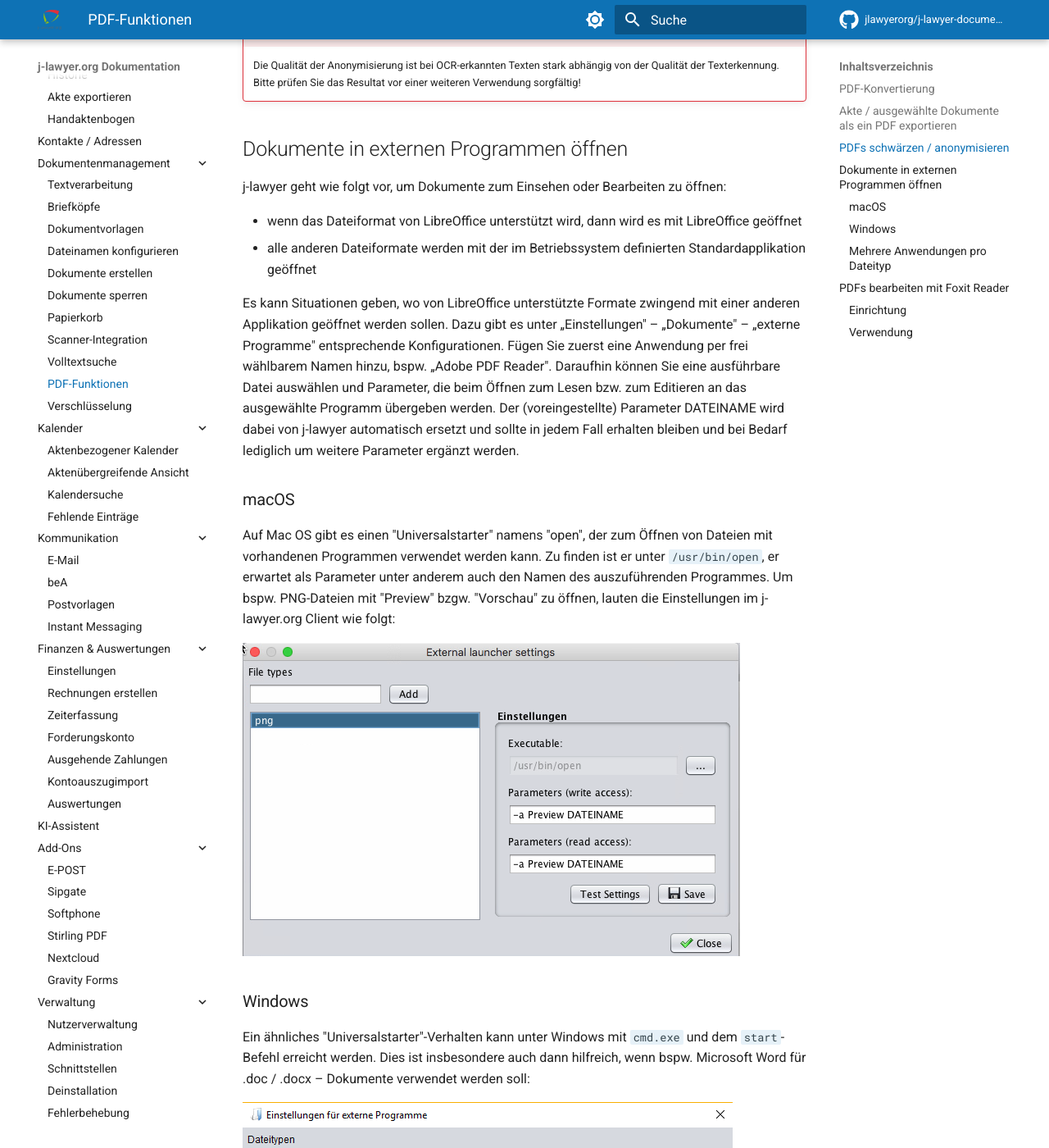
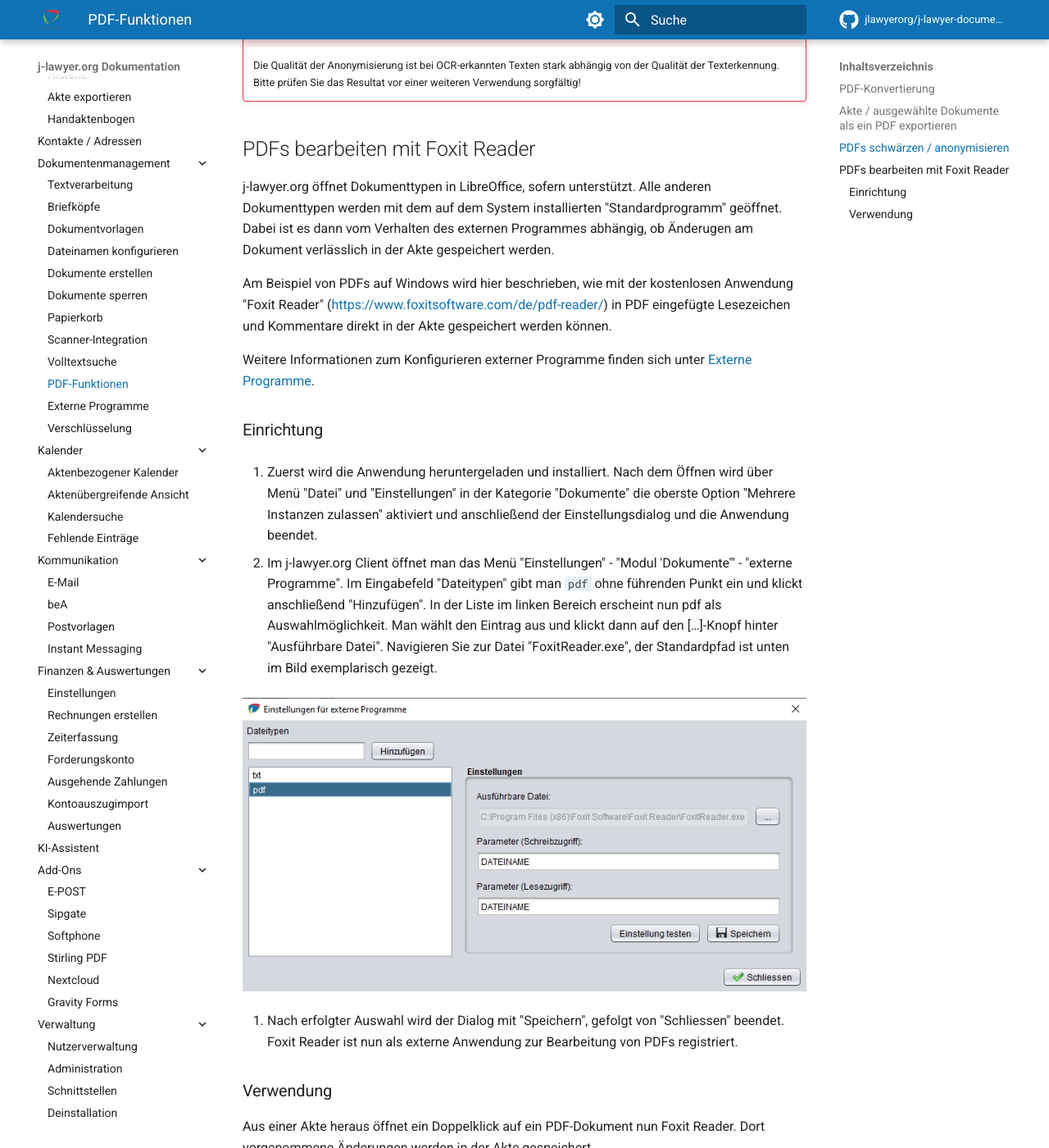
Before and after one commit to jlawyerorg/j-lawyer-documentation, an MkDocs documentation site: the page built from docs/benutzerhandbuch/dokumentenmanagement/pdf.md, in a window 1280 px wide and 1400 px high, scrolled down 1979 px. Shown: the whole window at 82% size. Built offline with MkDocs 1.6.1 and Material for MkDocs 9.7.7, drawn with Linux system fonts in a browser that asks for light colours; comment, search, counter and statistics services are not loaded; some of the changed text lies outside the part shown.

Commit message:
external applications moved to own sub page

```diff
--- a/docs/benutzerhandbuch/dokumentenmanagement/pdf.md
+++ b/docs/benutzerhandbuch/dokumentenmanagement/pdf.md
@@ -50,39 +50,13 @@
 !!! warning "Hinweis"
     Die Qualität der Anonymisierung ist bei OCR-erkannten Texten stark abhängig von der Qualität der Texterkennung. Bitte prüfen Sie das Resultat vor einer weiteren Verwendung sorgfältig!
 
-## Dokumente in externen Programmen öffnen
-
-j-lawyer geht wie folgt vor, um Dokumente zum Einsehen oder Bearbeiten zu öffnen:
-
-- wenn das Dateiformat von LibreOffice unterstützt wird, dann wird es mit LibreOffice geöffnet
-- alle anderen Dateiformate werden mit der im Betriebssystem definierten Standardapplikation geöffnet
-
-Es kann Situationen geben, wo von LibreOffice unterstützte Formate zwingend mit einer anderen Applikation geöffnet werden sollen. Dazu gibt es unter „Einstellungen" – „Dokumente" – „externe Programme" entsprechende Konfigurationen. Fügen Sie zuerst eine Anwendung per frei wählbarem Namen hinzu, bspw. „Adobe PDF Reader". Daraufhin können Sie eine ausführbare Datei auswählen und Parameter, die beim Öffnen zum Lesen bzw. zum Editieren an das ausgewählte Programm übergeben werden. Der (voreingestellte) Parameter DATEINAME wird dabei von j-lawyer automatisch ersetzt und sollte in jedem Fall erhalten bleiben und bei Bedarf lediglich um weitere Parameter ergänzt werden.
-
-### macOS
-
-Auf Mac OS gibt es einen "Universalstarter" namens "open", der zum Öffnen von Dateien mit vorhandenen Programmen verwendet werden kann. Zu finden ist er unter `/usr/bin/open`, er erwartet als Parameter unter anderem auch den Namen des auszuführenden Programmes. Um bspw. PNG-Dateien mit "Preview" bzgw. "Vorschau" zu öffnen, lauten die Einstellungen im j-lawyer.org Client wie folgt:
-
-![Abbildung 13](../../images/j-lawyer-org-UserGuide-de-019.png)
-
-### Windows
-
-Ein ähnliches "Universalstarter"-Verhalten kann unter Windows mit `cmd.exe` und dem `start`-Befehl erreicht werden. Dies ist insbesondere auch dann hilfreich, wenn bspw. Microsoft Word für .doc / .docx – Dokumente verwendet werden soll:
-
-![Abbildung 14](../../images/j-lawyer-org-UserGuide-de-020.png)
-
-!!! info "Hinweis"
-    Sollte es mit den Einstellungen oben Probleme beim Öffnen von Dateien mit Leerzeichen im Dateinamen geben, so sind die Parameter zu ändern von `/c start /wait DATEINAME` nach `/c DATEINAME`.
-
-### Mehrere Anwendungen pro Dateityp
-
-Ab Version 2.1.0 können für einen Dateityp mehrere verschiedene Anwendungen konfiguriert werden, bspw. für PDFs einen schnell öffnenden Reader und eine weitere Anwendung für die PDF-Bearbeitung. Für diese Fälle gibt es die Einstellung „Standardprogramm". Die als „Standardprogramm" markierte Anwendung wird bei Doppelklick auf ein passendes Dokument genutzt. Die Standardanwendung als auch alle weiteren Anwendungen für den Dateityp sind per Kontextmenü „Öffnen mit…" aufrufbar.
-
 ## PDFs bearbeiten mit Foxit Reader
 
 j-lawyer.org öffnet Dokumenttypen in LibreOffice, sofern unterstützt. Alle anderen Dokumenttypen werden mit dem auf dem System installierten "Standardprogramm" geöffnet. Dabei ist es dann vom Verhalten des externen Programmes abhängig, ob Änderugen am Dokument verlässlich in der Akte gespeichert werden.
 
 Am Beispiel von PDFs auf Windows wird hier beschrieben, wie mit der kostenlosen Anwendung "Foxit Reader" (<https://www.foxitsoftware.com/de/pdf-reader/>) in PDF eingefügte Lesezeichen und Kommentare direkt in der Akte gespeichert werden können.
+
+Weitere Informationen zum Konfigurieren externer Programme finden sich unter [Externe Programme](externe-programme.md).
 
 ### Einrichtung
 
--- a/mkdocs.yml
+++ b/mkdocs.yml
@@ -118,6 +118,7 @@
       - Scanner-Integration: benutzerhandbuch/dokumentenmanagement/scanner.md
       - Volltextsuche: benutzerhandbuch/dokumentenmanagement/volltextsuche.md
       - PDF-Funktionen: benutzerhandbuch/dokumentenmanagement/pdf.md
+      - Externe Programme: benutzerhandbuch/dokumentenmanagement/externe-programme.md
       - Verschlüsselung: benutzerhandbuch/dokumentenmanagement/verschluesselung.md
     - Kalender:
       - Übersicht: benutzerhandbuch/kalender/index.md
```
Also changed, not shown: docs/benutzerhandbuch/dokumentenmanagement/externe-programme.md (added, +48 -0 lines), 1 other file.
